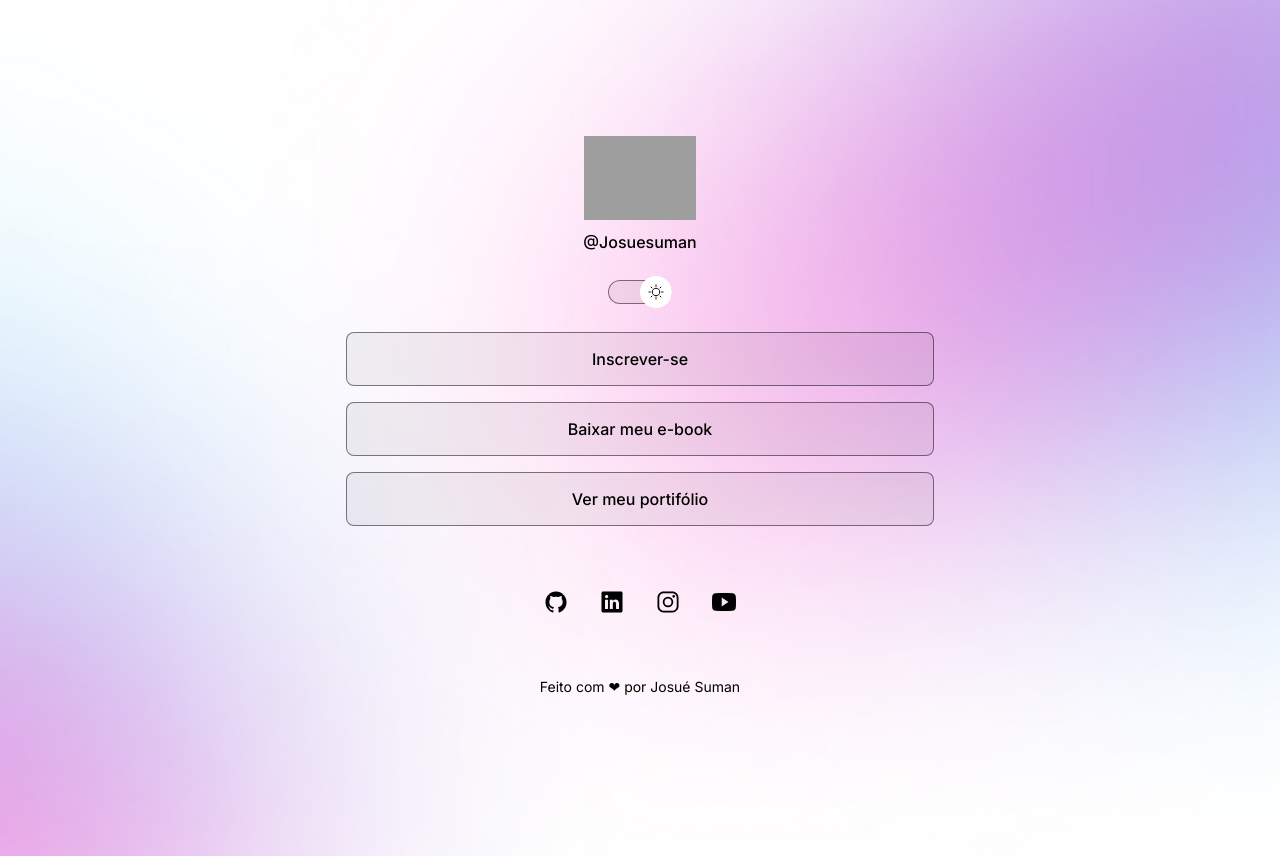
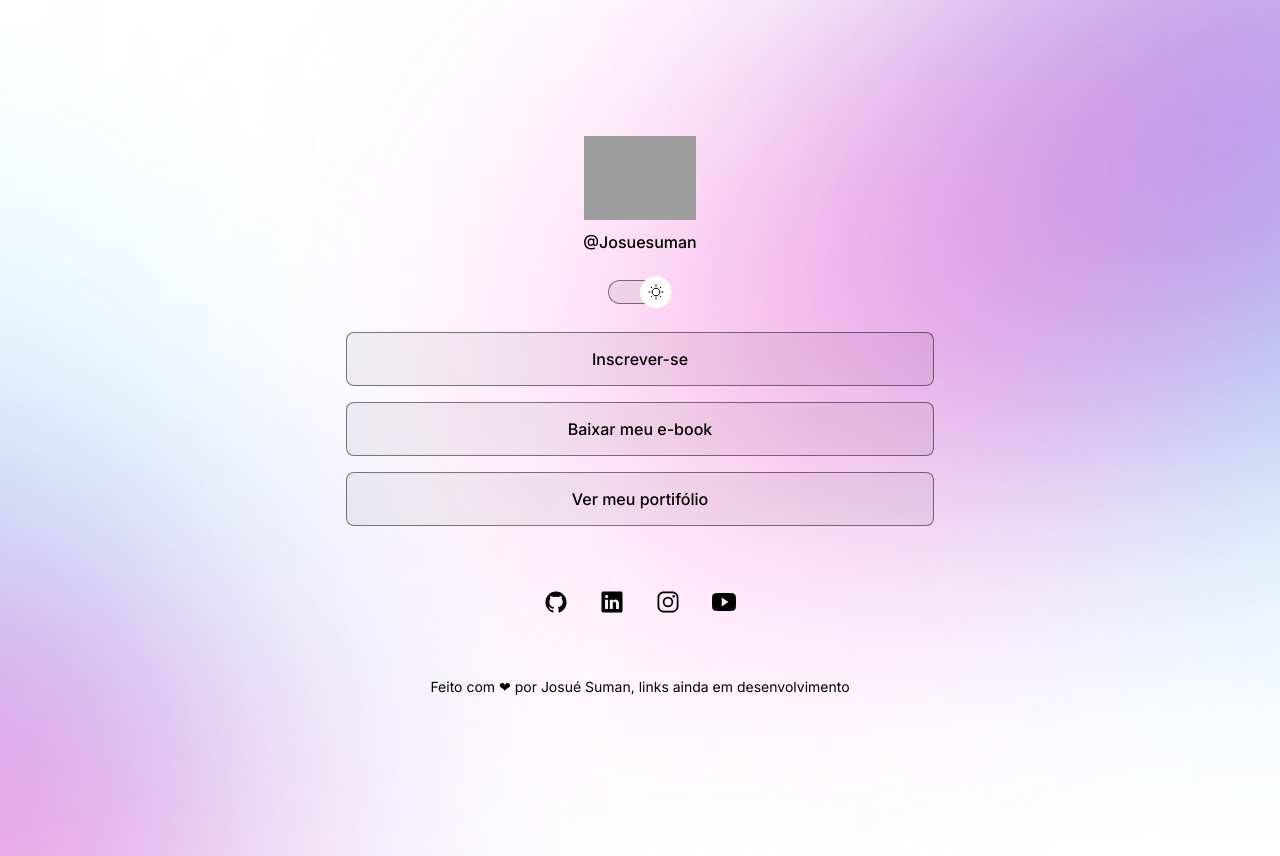
Before and after one commit to JosueMelo58/Site_Resumo_Links_Profie, a plain HTML site: page index.html in a window 1280 px wide. Drawn offline with nearby package versions, Linux system fonts and the light colour scheme; grey boxes are pictures that could not be loaded.

Commit message:
Change of footer

```diff
--- a/index.html
+++ b/index.html
@@ -53,7 +53,9 @@
         <a href="#"><ion-icon name="logo-youtube"></ion-icon></a>
       </div>
 
-      <footer>Feito com ❤ por Josué Suman</footer>
+      <footer>
+        Feito com ❤ por Josué Suman, links ainda em desenvolvimento
+      </footer>
     </div>
 
     <script
```
